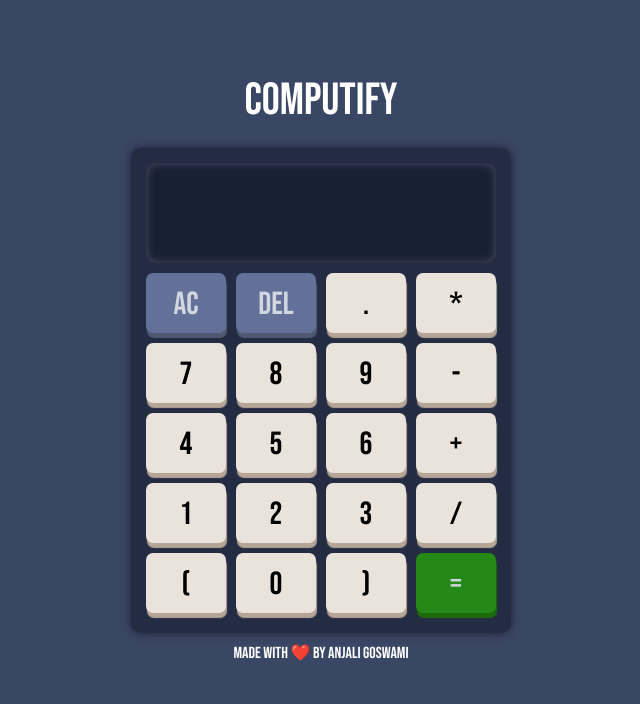
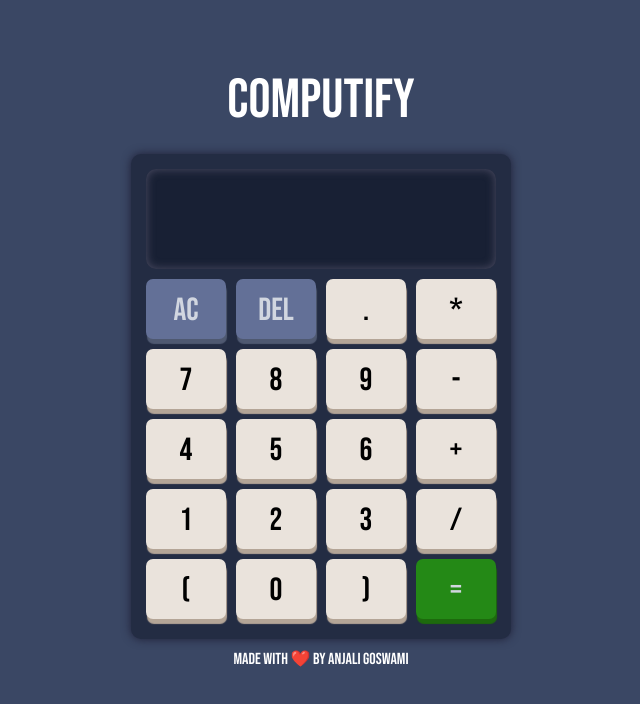
Before and after one commit to anjaligoswami/project-1, a plain HTML site: page index.html in a window 1280 px wide. Shown: the whole page, without its empty margins (319-959 px from the left). Drawn offline with Linux system fonts and the light colour scheme.

Commit message:
Update calculator.css

```diff
--- a/calculator.css
+++ b/calculator.css
@@ -18,7 +18,7 @@ body {
   margin-bottom : 20px;
   margin-top: 10px;
 /*   font-family: 'sans-serif'; */
-  font-size : 45px;
+  font-size : 55px;
 }
 
 .footer {
```
